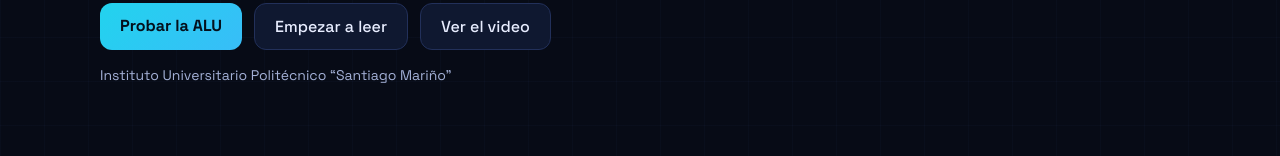
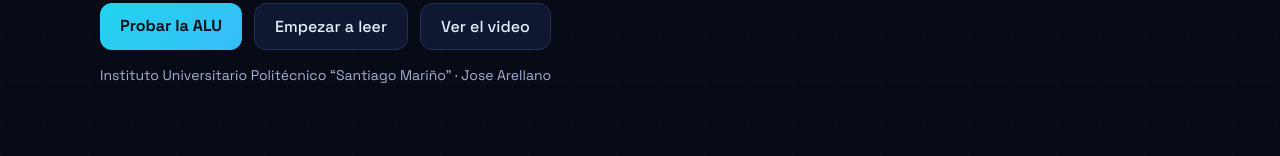
Before and after one commit to josejaviergjj/tarea-universidad, a plain HTML site: page index.html in a window 1280 px wide. Shown: the part 623-779 px from the top of the page. Drawn offline with Linux system fonts and the light colour scheme.

Commit message:
Agregar el nombre del autor y ajustar el texto del video
Co-Authored-By: Claude Opus 5.5 <noreply@anthropic.com>

```diff
--- a/index.html
+++ b/index.html
@@ -648,7 +648,7 @@ x = 5:  (5 &lt;&lt; 3) + (5 &lt;&lt; 1)
 /* ============ CONFIGURACIÓN (edita aquí) ============ */
 const CONFIG = {
   VIDEO_URL: "https://youtu.be/GPueS_oPwow",      // pega aquí el enlace del video (YouTube, Drive, etc.)
-  INTEGRANTES: []     // por ejemplo: ["Nombre Apellido", "Nombre Apellido"]
+  INTEGRANTES: ["Jose Arellano"]     // por ejemplo: ["Nombre Apellido", "Nombre Apellido"]
 };
 /* ====================================================== */
 
@@ -706,7 +706,7 @@ function bitCells(v, bits, cls){
   let h = '';
   if(m) h += `<div class="vframe"><iframe src="https://www.youtube.com/embed/${m[1]}" title="Video explicativo de la ALU" allowfullscreen loading="lazy"></iframe></div>`;
   h += `<p style="margin:0"><a class="btn primary" href="${u}" target="_blank" rel="noopener">Abrir el video explicativo ↗</a></p>`;
-  h += '<p class="sub" style="margin:0">En el video participamos todos los integrantes del equipo.</p>';
+  h += '<p class="sub" style="margin:0">En el video explico cada sección de la página y pruebo los simuladores.</p>';
   box.innerHTML = h;
 })();
 
```
